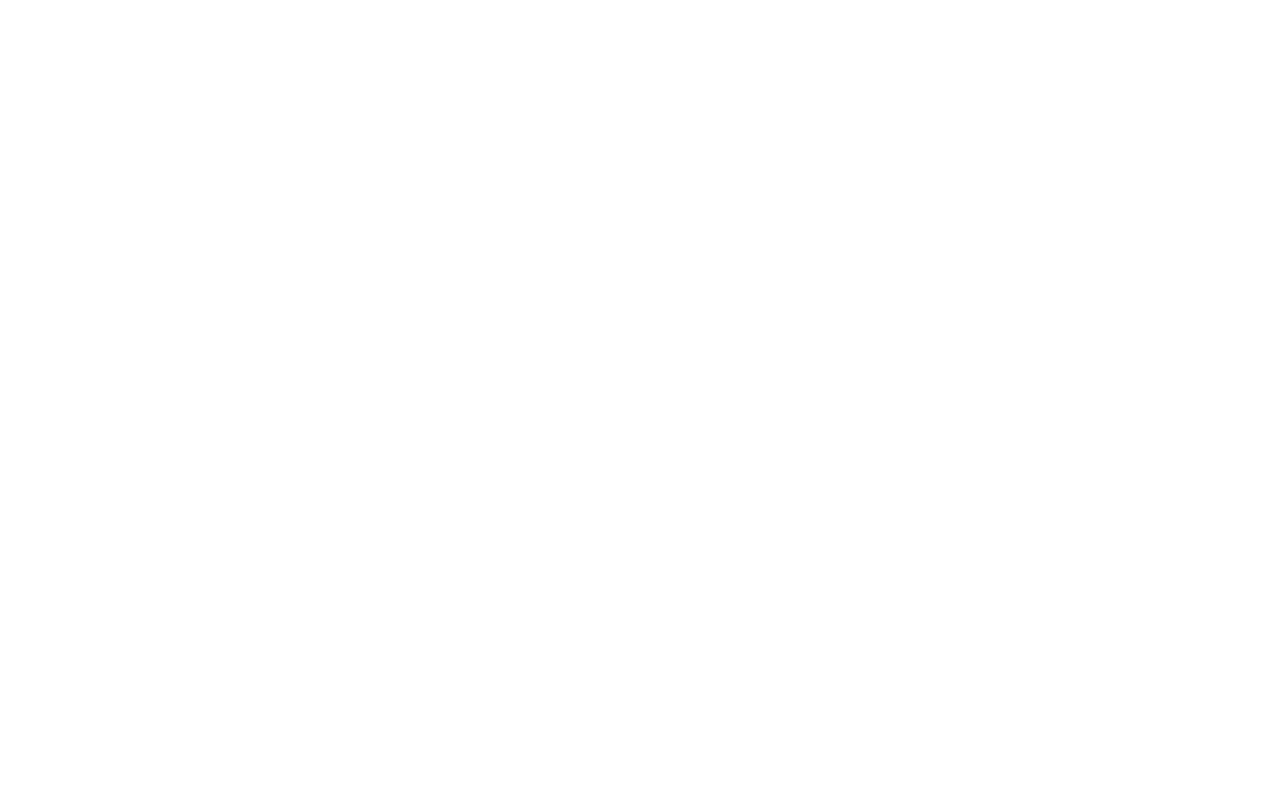
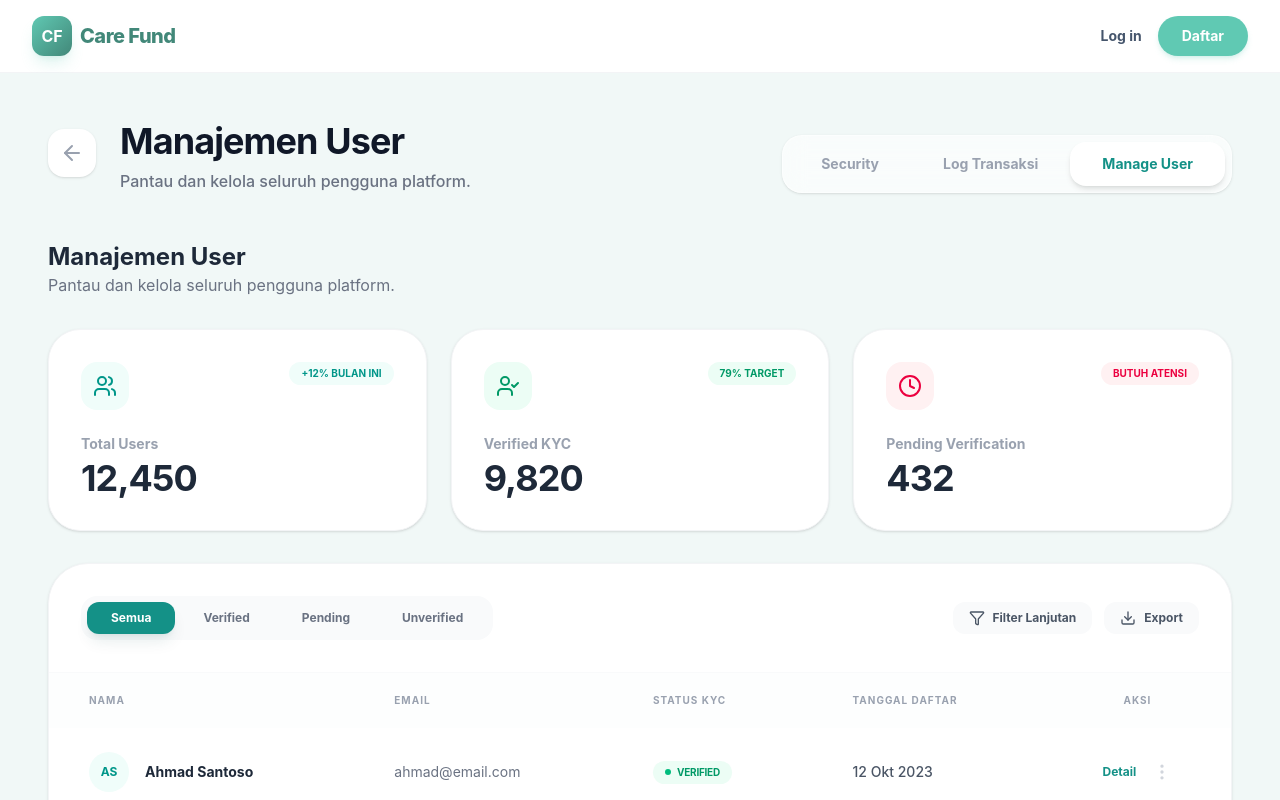
Before and after one commit to group4pbl-carefund/frontend, a React app: page /admin/users in a window 1280 px wide. Before the commit this address had no page. Shown: the top 800 px of the page. Built offline with nearby package versions, Linux system fonts and the light colour scheme; the HTML template or start-up script is replaced by a standard one.

Commit message:
feat: implement admin dashboard page with routing and update navbar links

```diff
--- a/src/App.jsx
+++ b/src/App.jsx
@@ -23,7 +23,7 @@ function App() {
         <Route path="/edukasi" element={<EducationPage />} />
 
         <Route path="/dashboard" element={<DashboardPage />} />
-        <Route path="/admin-dashboard" element={<AdminDashboardPage />} />
+        <Route path="/admin/*" element={<AdminDashboardPage />} />
 
         {/* Nanti kamu bisa menambahkan route halaman lain di bawah sini */}
         <Route path="/donasi/:id" element={<DonationDetailPage />} />
--- a/src/pages/adminDashboardPage.jsx
+++ b/src/pages/adminDashboardPage.jsx
@@ -1,49 +1,80 @@
 import React from 'react';
+import { Routes, Route, Link, useLocation, Navigate } from 'react-router-dom';
 import MainLayout from '../layouts/mainLayout';
+import { ArrowLeft } from 'lucide-react';
+import SecurityTab from '../components/admin/SecurityTab';
+import TransactionLogTab from '../components/admin/TransactionLogTab';
+import UserManagementTab from '../components/admin/UserManagementTab';
 
 const AdminDashboardPage = () => {
+  const location = useLocation();
+
+  // Get active tab from path: /admin/security -> security
+  const pathParts = location.pathname.split('/');
+  const activeTab = pathParts[2] || 'security';
+
+  const tabs = [
+    { id: 'security', label: 'Security', path: '/admin/security' },
+    { id: 'transactions', label: 'Log Transaksi', path: '/admin/transactions' },
+    { id: 'users', label: 'Manage User', path: '/admin/users' },
+  ];
+
   return (
     <MainLayout>
-      <div className="min-h-screen bg-gray-50">
-        <div className="max-w-7xl mx-auto px-4 sm:px-6 lg:px-8 py-8">
-          <div className="mb-8">
-            <h1 className="text-3xl font-bold text-gray-900">Admin Dashboard</h1>
-            <p className="mt-2 text-gray-600">Kelola seluruh aktivitas Care Fund dari sini.</p>
-          </div>
+      <div className="min-h-screen bg-[#F1F8F7] py-12">
+        <div className="max-w-[1400px] mx-auto px-6 lg:px-12">
 
-          <div className="grid grid-cols-1 md:grid-cols-2 lg:grid-cols-4 gap-6 mb-8">
-            <div className="bg-white rounded-lg shadow p-6">
-              <h3 className="text-sm font-medium text-gray-500">Total User</h3>
-              <p className="text-2xl font-bold text-gray-900 mt-1">1,250</p>
+          {/* Header Area */}
+          <div className="flex flex-col md:flex-row md:items-end justify-between mb-12 gap-6">
+            <div className="flex items-start gap-6">
+              <button
+                onClick={() => window.history.back()}
+                className="mt-2 p-3 bg-white rounded-2xl shadow-sm hover:bg-gray-50 transition-all group"
+              >
+                <ArrowLeft className="w-6 h-6 text-gray-400 group-hover:text-[#149187]" />
+              </button>
+              <div>
+                <h1 className="text-4xl font-bold text-gray-900 tracking-tight mb-2 capitalize">
+                  {activeTab === 'security' ? 'Security' :
+                   activeTab === 'transactions' ? 'Log Transaksi' :
+                   'Manajemen User'}
+                </h1>
+                <p className="text-gray-500 max-w-2xl font-medium">
+                  {activeTab === 'security' ? 'Real-time threat detection and infrastructure monitoring.' :
+                   activeTab === 'transactions' ? 'Memantau dan mengaudit semua dana yang masuk dan keluar.' :
+                   'Pantau dan kelola seluruh pengguna platform.'}
+                </p>
+              </div>
             </div>
-            <div className="bg-white rounded-lg shadow p-6">
-              <h3 className="text-sm font-medium text-gray-500">Total Donasi</h3>
-              <p className="text-2xl font-bold text-gray-900 mt-1">Rp 4.2M</p>
-            </div>
-            <div className="bg-white rounded-lg shadow p-6">
-              <h3 className="text-sm font-medium text-gray-500">Program Aktif</h3>
-              <p className="text-2xl font-bold text-gray-900 mt-1">45</p>
-            </div>
-            <div className="bg-white rounded-lg shadow p-6">
-              <h3 className="text-sm font-medium text-gray-500">Distribusi Selesai</h3>
-              <p className="text-2xl font-bold text-gray-900 mt-1">1,205</p>
+
+            {/* Sub-Navigation */}
+            <div className="flex bg-white/60 backdrop-blur-md p-1.5 rounded-[20px] shadow-sm border border-white/50">
+              {tabs.map((tab) => (
+                <Link
+                  key={tab.id}
+                  to={tab.path}
+                  className={`px-8 py-3 rounded-[16px] text-sm font-bold transition-all duration-300 ${
+                    activeTab === tab.id
+                    ? 'bg-white text-[#149187] shadow-md'
+                    : 'text-gray-400 hover:text-gray-600'
+                  }`}
+                >
+                  {tab.label}
+                </Link>
+              ))}
             </div>
           </div>
 
-          <div className="bg-white rounded-lg shadow p-6 mb-8">
-            <h2 className="text-lg font-semibold text-gray-900 mb-4">Manajemen Cepat</h2>
-            <div className="grid grid-cols-1 md:grid-cols-3 gap-4">
-              <button className="bg-blue-600 hover:bg-blue-700 text-white font-medium px-4 py-2 rounded-lg">
-                Kelola Program
-              </button>
-              <button className="bg-green-600 hover:bg-green-700 text-white font-medium px-4 py-2 rounded-lg">
-                Kelola User
-              </button>
-              <button className="bg-purple-600 hover:bg-purple-700 text-white font-medium px-4 py-2 rounded-lg">
-                Kelola Distribusi
-              </button>
-            </div>
+          {/* Main Content Area */}
+          <div className="bg-transparent">
+            <Routes>
+              <Route index element={<Navigate to="security" replace />} />
+              <Route path="security" element={<SecurityTab />} />
+              <Route path="transactions" element={<TransactionLogTab />} />
+              <Route path="users" element={<UserManagementTab />} />
+            </Routes>
           </div>
+
         </div>
       </div>
     </MainLayout>
```
